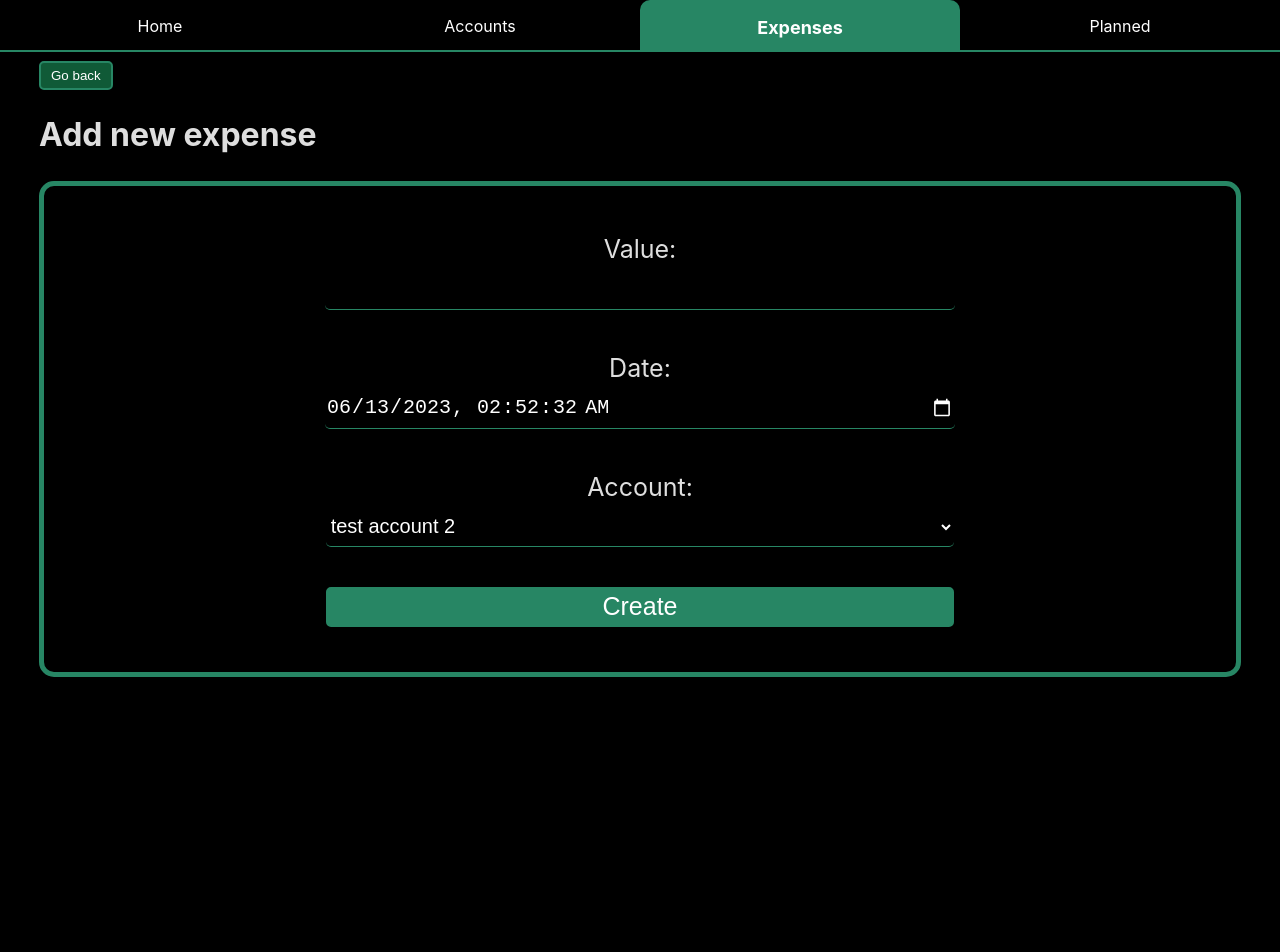
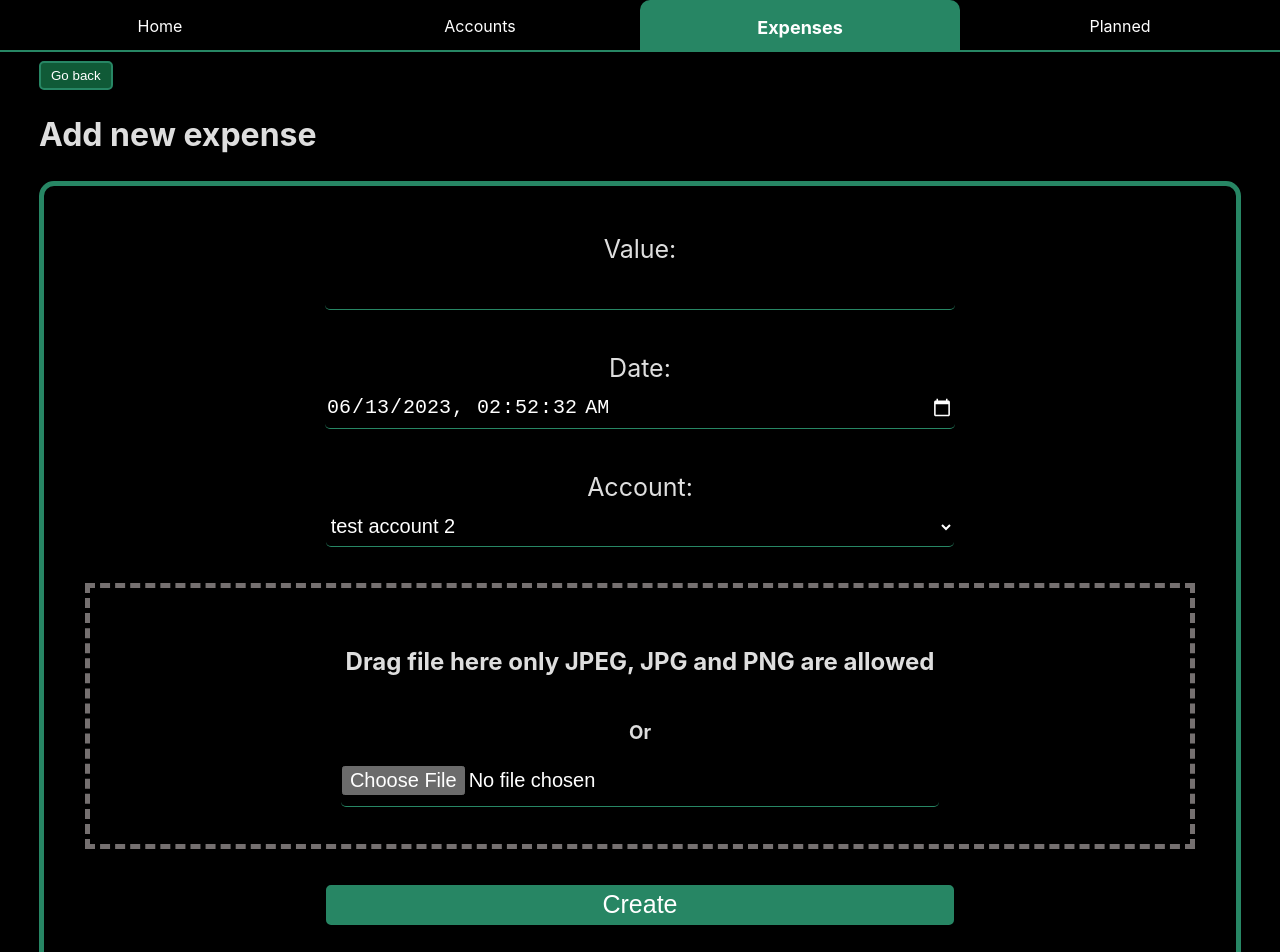
Before and after one commit to ioscrum-fapp/fapp, a React (Vite) app in the folder fapp/: page /expenses/add in a window 1280 px wide. Shown: the top 952 px of the page. Before the commit the page ends 800 px from the top, so only its background shows below. Built offline with nearby package versions, Linux system fonts and the light colour scheme; data requests are answered from the project's data file.

Commit message:
added a drag file locally

```diff
--- a/fapp/src/pages/CreateExpense/CreateExpense.css
+++ b/fapp/src/pages/CreateExpense/CreateExpense.css
@@ -13,10 +13,31 @@
   text-align: center;
   margin-bottom: 20px;
 }
-
 .formControl label {
   display: block;
   font-size: 25px;
+}
+img{
+  max-height: 40vh;
+  max-width: 25vw;
+  display: block;
+  margin: 5vh auto;
+}
+.cancelButton{
+  display: block;
+  margin: 0 auto;
+  width: 50%;
+  height: 5vh;
+  border-radius: 15px;
+  background-color: rgba(255, 0, 0, 0.684);
+  border: solid 5px black;
+  font-size: 25px;
+}
+.imageContainer{
+  text-align: center;
+  display: flex;
+  flex-direction: column;
+  justify-content: center;
 }
 input,
 select {
@@ -42,10 +63,23 @@ select {
   border: solid 5px var(--main-color);
   border-radius: 5px;
 }
+.dropzone{
+  display: flex;
+  flex-direction: column;
+  justify-content: center;
+  align-items: center;
+  height: 30vh;
+  padding: 1vh;
+  border: 5px dashed rgb(117, 112, 112);
+  margin: 2vh;
+}
 @media only screen and (min-width: 600px) {
   input,
   select,
   .submitButton {
     width: 55%;
   }
+  .cancelButton{
+    width: 55%;
+  }
 }
--- a/fapp/src/pages/CreateExpense/CreateExpense.jsx
+++ b/fapp/src/pages/CreateExpense/CreateExpense.jsx
@@ -1,9 +1,9 @@
 import React, { useEffect, useState } from "react";
-import {useNavigate, Link, useParams} from "react-router-dom";
-import {CreateNewExpense, EditExpense} from "../../backend/expenseLogic";
+import { Link, useNavigate, useParams } from "react-router-dom";
+import { DateTimeToJsFormat } from "../../backend/dateTimeLogic";
+import { CreateNewExpense, EditExpense } from "../../backend/expenseLogic";
 import useFetch from "../../hooks/useFetch";
 import "./CreateExpense.css";
-import {DateTimeToJsFormat} from "../../backend/dateTimeLogic.jsx";
 
 const userId = 1;
 const url = "http://localhost:3030/accounts?user_id=";
@@ -13,7 +13,14 @@ export default function CreateExpense() {
   const [value, setValue] = useState(undefined);
   const [date, setDate] = useState(DateTimeToJsFormat(new Date()));
   const [selectedAccount, setSelectedAccount] = useState(undefined);
+  const [file,setFile] = useState(null);
+  /*
+  to show client the file he uploaded
+  */
+  const [image,setImage] = useState(null);
+  const [isDragging,setIsDragging] = useState(false);
   const navigate = useNavigate();
+
 
   const accountUrl = url + userId;
   const {
@@ -29,13 +36,47 @@ export default function CreateExpense() {
 
   const handleSubmit = (e) => {
     e.preventDefault();
-    //tags are temporary an empty list TODO change that
+    // tags are temporary an empty list TODO change that
 
     if (id)
       EditExpense(navigate, userId, value, date, [], selectedAccount, id);
     else
       CreateNewExpense(navigate, userId, value, date, [], selectedAccount);
   };
+
+  const loadImage = (imageToLoad) => {
+    const reader = new FileReader();
+
+    reader.onload = () => {
+      setImage(reader.result);
+    };
+    reader.readAsDataURL(imageToLoad);
+  }
+  const handleDrag = (event) => {
+    event.preventDefault();
+  };
+  const handleDrop = (event) => {
+    event.preventDefault();
+    const acceptedFileTypes = ['image/png', 'image/jpeg', 'image/jpg'];
+    if(acceptedFileTypes.includes(event.dataTransfer.files[0].type))
+    {
+      setFile(event.dataTransfer.files[0]);
+      setIsDragging(true);
+      loadImage(event.dataTransfer.files[0]);
+    }
+    else
+      alert("The type of file is not acceptable");
+  }
+  const handleCancel = () =>{
+    setFile(null);
+    setImage(null);
+    setIsDragging(false);
+  }
+  const handleInput = (event)=>{
+    setFile(event.target.files[0])
+    setIsDragging(true);
+    loadImage(event.target.files[0]);
+  }
 
   useEffect(() => {
     [accountsJson];
@@ -96,6 +137,29 @@ export default function CreateExpense() {
                 ))}
               </select>
             </div>
+            {
+              /*
+              it has to have a drag and drop otherwise it does not work
+              */
+            }
+            {
+              isDragging ? (
+                <div className="imageContainer">
+                  <h3>Your attached file</h3>
+                  <img src={image} alt="error file not readable"/>
+                  <button type='button' className="cancelButton" onClick={handleCancel}>Cancel</button>
+                </div>
+              ) : (
+                <div className="dropzone" onDragOver={handleDrag} onDrop={handleDrop}>
+                  <h2>Drag file here only JPEG, JPG and PNG are allowed</h2>
+                  <h3>Or</h3>
+                  <input type="file"
+                  onChange={handleInput}
+                  accept="image/png, image/jpeg, image/jpg"
+                  />
+                </div>
+              )
+            }
             <div className="formControl">
               <button type="submit" className="submitButton">
                 {id ? "Edit" : "Create"}
```
